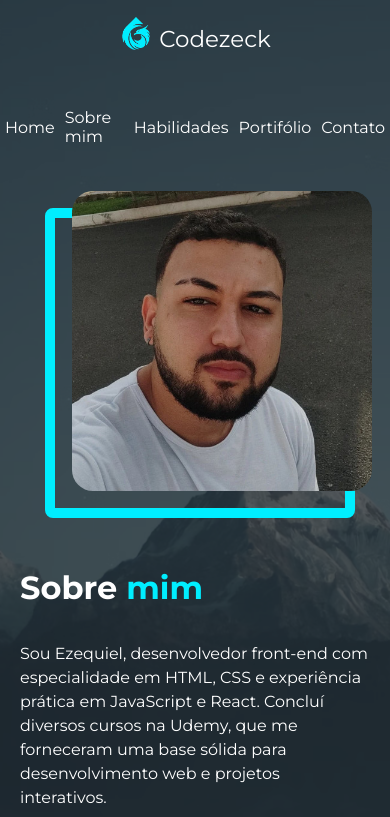
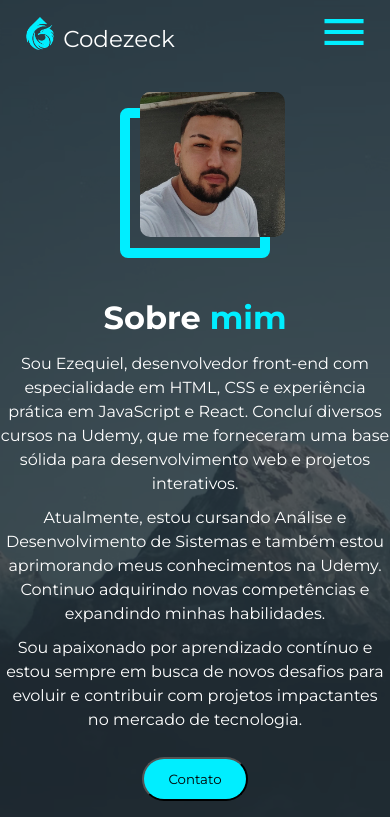
Before and after one commit to codezeck/portifolio2.0, a plain HTML site: page src/pages/aboutme.html in a window 390 px wide. Shown: the top 817 px of the page. Drawn offline with Linux system fonts and the light colour scheme.

Commit message:
sobre mim finalizado

```diff
--- a/src/pages/aboutme.html
+++ b/src/pages/aboutme.html
@@ -20,7 +20,8 @@
               <span>Codezeck</span>
             </a>
           </div>
-          <nav class="navegation">
+          <button id="menu-toggle"><img src="../assets/menu.png" alt="botão-menu" onclick="btnMenu()"></button>
+          <nav class="navegation hidden">
             <div class="navegation-div">
               <span><a href="/index.html">Home</a></span>
               <span><a href="../pages/aboutme.html">Sobre mim</a></span>
@@ -46,7 +47,8 @@
                 </button>
             </div>
         </main>
-          </body>
       </section>
     </section>
+    <script src="../js/index.js"></script>
+  </body>
 </html>
--- a/src/styles/about.css
+++ b/src/styles/about.css
@@ -181,23 +181,126 @@ body {
 
 @media (max-width: 768px) {
     .div-logo {
-        width: 30%;
+        width: 44%;
+        padding-right: 100px;
     }
 
     .navegation {
-        width: 100%;
-        margin-top: 20px;
+        position: absolute;
+        top: 60px;
+        right: 0;
+        background: linear-gradient(to bottom, #36363621, #1E2930);
+        width: 40%;
+        height: 26%;
+        border-radius: 0px 0px 15px 15px;
+        z-index: 10;
     }
 
     .navegation > .navegation-div {
+        display: flex;
+        flex-direction: column;
+        align-items: center;
+        width: 100%;
+        margin: 0px;
+    }
+
+    .navegation > .navegation-div > span {
+        padding: 5px;
+        transition: 0.3s;
+        margin: 8px 0;
+    }
+
+    .navegation > .navegation-div > span:hover{
+        border-bottom: 1px solid var(--cor-azul);
+    }
+
+    .hidden {
+        display: none;
+    }
+
+    main {
+        display: flex;
+        margin: 0px auto 0px auto;
+        padding: 0px;
+        flex-wrap: wrap;
+        flex-direction: column-reverse;
         align-items: center;
     }
 
+    #menu-toggle{
+        display: block;
+        background-color: #ffffff00;
+        border: 0px;
+        width: 66px;
+        margin: 6px 0px 0px 0px;
+    }
+
+    #menu-toggle img {
+        width: 52px;
+    }
+
     .container-about {
-        padding: 10px;
+        display: flex;
+        flex-wrap: nowrap;
+        justify-content: space-evenly;
+        align-items: center;
+        padding: 0px;
+        margin-top: 7%;
+        flex-direction: column;
+    }
+
+    .container-about .container-foto {
+        width: 100%;
+        max-width: 300px;
+        flex-direction: column;
+        margin: 20px 0;
+        display: flex;
+        align-items: center;
+    }
+
+    .container-about .container-foto .foto {
+        width: 130px;
+        max-width: 130px;
+        font-family: var(--fonte-principal);
+        text-align: center;
+        border-radius: 8px;
+        border: 10px solid var(--cor-azul);
+        height: 130px;
+    }
+
+    .container-about .container-foto img {
+        width: 145px;
+        max-width: 175px;
+        border-radius: 7%;
+        margin: -30px 0 0 0;
+        transform: translate(10px, 4px);
     }
 
     .container-conteudo {
-        padding: 10px;
+        width: 100%;
+        max-width: 600px;
+        font-family: var(--fonte-principal);
+        margin: 20px 0;
+        display: flex;
+        flex-wrap: wrap;
+        text-align: center;
+    }
+
+    .container-conteudo h1 {
+        color: white;
+        margin-bottom: 15px;
+        font-size: 2em;
+        margin: 0px auto 15px auto;
+    }
+
+    .container-conteudo button {
+        background-color: #00EEFF;
+        color: black;
+        padding: 12px 24px;
+        border-radius: 30px;
+        margin: 22px 0;
+        cursor: pointer;
+        transition: 0.3s;
+        margin: 15px auto 0px auto;
     }
 }
--- a/src/styles/contact.css
+++ b/src/styles/contact.css
@@ -246,59 +246,61 @@ button:hover {
 }
 
 @media (max-width: 768px) {
+    .div-logo {
+        width: 44%;
+        padding-right: 100px;
+    }
+
     .navegation {
-        width: 100%;
-        margin-top: 20px;
+        position: absolute;
+        top: 60px;
+        right: 0;
+        background: linear-gradient(to bottom, #63636300, #363636b5);
+        width: 40%;
+        height: 26%;
+        border-radius: 0px 0px 15px 15px;
     }
 
     .navegation > .navegation-div {
+        display: flex;
+        flex-direction: column;
+        align-items: center;
+        width: 100%;
+        margin: 0px;
+    }
+
+    .navegation > .navegation-div > span {
+        padding: 5px;
+        transition: 0.3s;
+        margin: 8px 0;
+    }
+
+    .navegation > .navegation-div > span:hover{
+        border-bottom: 1px solid var(--cor-azul);
+    }
+
+    .hidden {
+        display: none;
+    }
+
+    main {
+        display: flex;
+        margin: 0px auto 0px auto;
+        padding: 0px;
+        flex-wrap: wrap;
+        flex-direction: column-reverse;
         align-items: center;
     }
 
-    .container-contato {
-        display: flex;
-        flex-direction: column;
-        margin: auto;
-        align-items: center;
+    #menu-toggle{
+        display: block;
+        background-color: #ffffff00;
+        border: 0px;
+        width: 66px;
+        margin: 6px 0px 0px 0px;
     }
 
-    .container-contato .contato, .container-contato .formulário {
-        width: 100%;
-    }
-
-    .container-contato .contato {
-        max-width: 96%;
-        text-align: center;
-        padding: 10px;
-    }
-
-    .contato p {
-        width: 100%;
-        max-width: 700px;
-        display: flex;
-        color: white;
-        margin: 40px auto 60px auto;
-    }
-
-    .contato .div-logo {
-        display: none;
-        margin: 10px auto 0;
-        padding: 30px;
-    }
-
-    .formulário {
-        width: 100%;
-        max-width: 75%;
-        display: flex;
-        padding: 10px;
-        margin: 4%;
-    }
-
-    form {
-        width: 90%;
-    }
-
-    input, textarea {
-        padding: 8px;
+    #menu-toggle img {
+        width: 52px;
     }
 }
--- a/src/styles/main.css
+++ b/src/styles/main.css
@@ -213,10 +213,11 @@ main > .img-avatar img {
         position: absolute;
         top: 60px;
         right: 0;
-        background: linear-gradient(to bottom, #63636300, #363636b5);
+        background: linear-gradient(to bottom, #36363621, #1E2930);
         width: 40%;
         height: 26%;
         border-radius: 0px 0px 15px 15px;
+        z-index: 10;
     }
 
     .navegation > .navegation-div {
--- a/src/styles/portfolio.css
+++ b/src/styles/portfolio.css
@@ -167,65 +167,60 @@ body {
 
 @media (max-width: 768px) {
     .div-logo {
-        width: 30%;
+        width: 44%;
+        padding-right: 100px;
     }
 
     .navegation {
-        width: 100%;
-        margin-top: 20px;
+        position: absolute;
+        top: 60px;
+        right: 0;
+        background: linear-gradient(to bottom, #63636300, #363636b5);
+        width: 40%;
+        height: 26%;
+        border-radius: 0px 0px 15px 15px;
     }
 
     .navegation > .navegation-div {
+        display: flex;
+        flex-direction: column;
+        align-items: center;
+        width: 100%;
+        margin: 0px;
+    }
+
+    .navegation > .navegation-div > span {
+        padding: 5px;
+        transition: 0.3s;
+        margin: 8px 0;
+    }
+
+    .navegation > .navegation-div > span:hover{
+        border-bottom: 1px solid var(--cor-azul);
+    }
+
+    .hidden {
+        display: none;
+    }
+
+    main {
+        display: flex;
+        margin: 0px auto 0px auto;
+        padding: 0px;
+        flex-wrap: wrap;
+        flex-direction: column-reverse;
         align-items: center;
     }
 
-    .container-portifolio {
-        width: 90%;
+    #menu-toggle{
+        display: block;
+        background-color: #ffffff00;
+        border: 0px;
+        width: 66px;
+        margin: 6px 0px 0px 0px;
     }
 
-    .container-portifolio h1 {
-    margin-top: 10%;
-    color: var(--cor-azul);
-    font-size: 2em;
-    padding: 20px;
-    }
-
-    .container-portifolio p {
-        width: 90%;
-    }
-
-    .container-projetos {
-        grid-template-columns: repeat(2, 1fr);
-    }
-
-    .container-projetos div {
-        height: auto;
-    }
-
-    .container-portifolio .container-projetos {
-        width: 100%;
-        display: flex;
-        grid-gap: 30px;
-        margin: 68px auto 0;
-        flex-direction: row-reverse;
-        flex-wrap: wrap;
-    }
-
-    .container-projetos div {
-        display: flex;
-        width: 101%;
-        max-width: 300px;
-        height: 200px;
-        margin: 0 auto;
-        transition: 0.3s;
-    }
-
-    .container-projetos .bloqueado {
-        display: none;
-        width: 100%;
-        max-width: 300px;
-        height: 200px;
-        margin: 0 auto;
-        transition: 0.3s;
+    #menu-toggle img {
+        width: 52px;
     }
 }
--- a/src/styles/skills.css
+++ b/src/styles/skills.css
@@ -165,41 +165,60 @@ body {
 
 @media (max-width: 768px) {
     .div-logo {
-        width: 30%;
+        width: 44%;
+        padding-right: 100px;
     }
 
     .navegation {
-        width: 100%;
-        margin-top: 20px;
+        position: absolute;
+        top: 60px;
+        right: 0;
+        background: linear-gradient(to bottom, #63636300, #363636b5);
+        width: 40%;
+        height: 26%;
+        border-radius: 0px 0px 15px 15px;
     }
 
     .navegation > .navegation-div {
+        display: flex;
+        flex-direction: column;
+        align-items: center;
+        width: 100%;
+        margin: 0px;
+    }
+
+    .navegation > .navegation-div > span {
+        padding: 5px;
+        transition: 0.3s;
+        margin: 8px 0;
+    }
+
+    .navegation > .navegation-div > span:hover{
+        border-bottom: 1px solid var(--cor-azul);
+    }
+
+    .hidden {
+        display: none;
+    }
+
+    main {
+        display: flex;
+        margin: 0px auto 0px auto;
+        padding: 0px;
+        flex-wrap: wrap;
+        flex-direction: column-reverse;
         align-items: center;
     }
 
-    .grid-container {
-        width: 80%;
+    #menu-toggle{
+        display: block;
+        background-color: #ffffff00;
+        border: 0px;
+        width: 66px;
+        margin: 6px 0px 0px 0px;
     }
 
-    .grid-container h1 {
-        color: var(--cor-azul);
-        margin-bottom: 70px;
-        padding-top: 30px;
-        font-size: 2em;
-    }
-
-    .grid-container p {
-        width: 90%;
-    }
-
-    .grid-skills {
-        width: 100%;
-        max-width: 450px;
-        margin: 55px auto 0px auto;
-        display: grid;
-        grid-template-columns: repeat(5, 1fr);
-        gap: 30px;
-        justify-items: center;
-        padding-bottom: 40px;
+    #menu-toggle img {
+        width: 52px;
     }
 }
```
